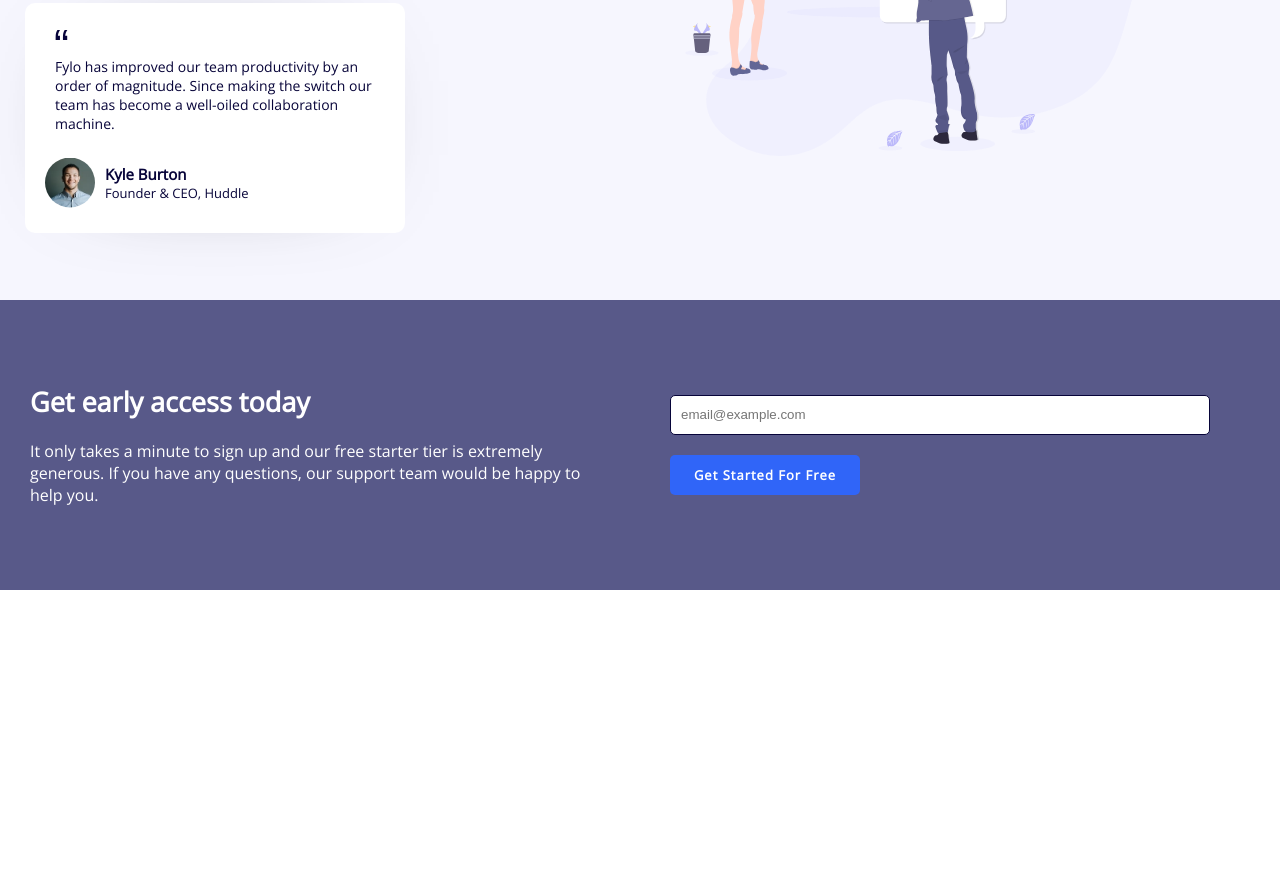
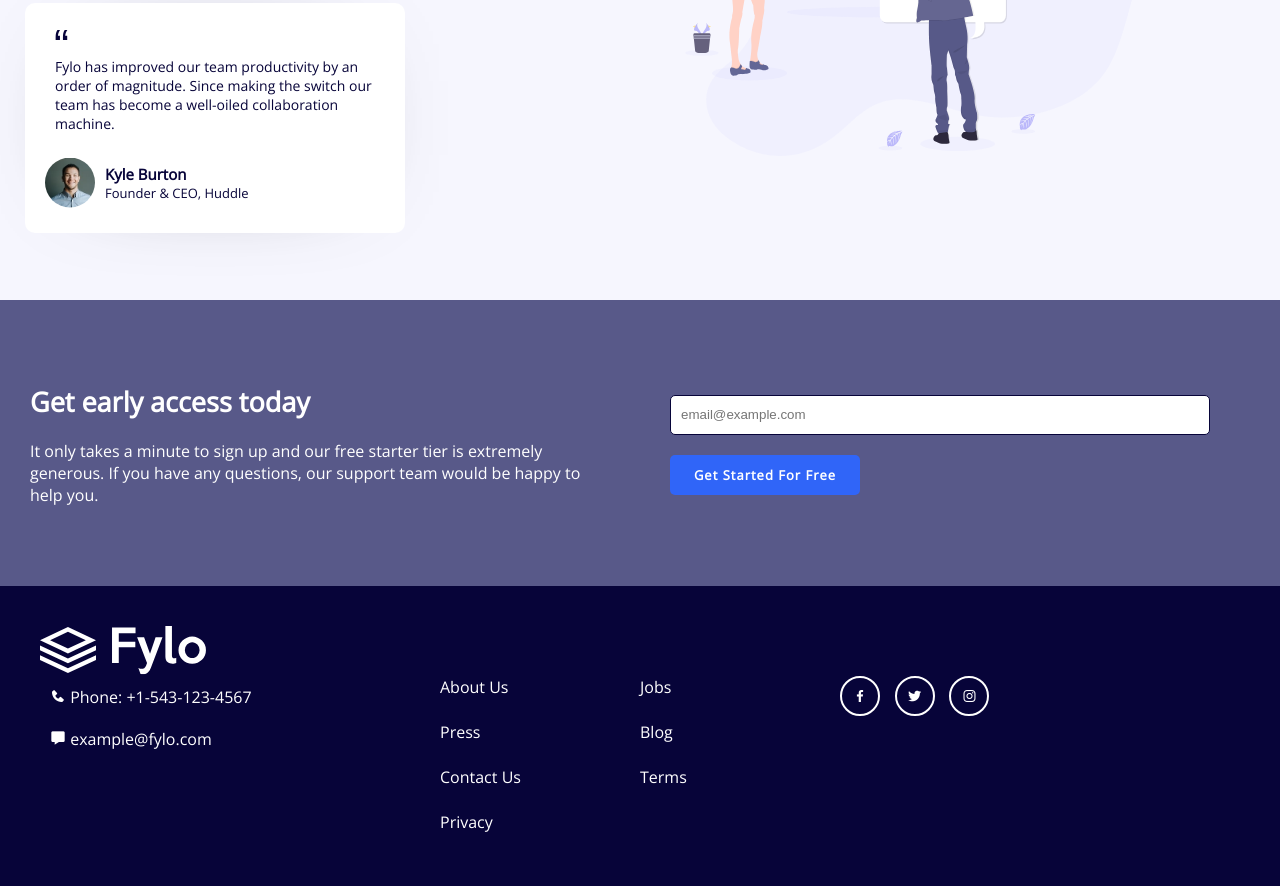
Before and after one commit to DaniloMereles/Fylo, a plain HTML site: page index.html in a window 1280 px wide. Shown: the part 1129-2015 px from the top of the page. Before the commit the page ends 1719 px from the top, so only its background shows below. Drawn offline with nearby package versions, Linux system fonts and the light colour scheme.

Commit message:
Create the FOOTER section

```diff
--- a/app/src/scss/components/_about.scss
+++ b/app/src/scss/components/_about.scss
@@ -44,7 +44,7 @@
     }
 }
 
-@media(max-width: 475px){
+@media(max-width: 800px){
     .about{
         width: 100%;
         height: 950px;
--- a/app/src/scss/components/_footer.scss
+++ b/app/src/scss/components/_footer.scss
@@ -57,7 +57,7 @@
 
 }
 
-@media(max-width: 475px){
+@media(max-width: 800px){
     .footer{
         width: 100%;
         height: 470px;
--- a/app/src/scss/components/_header.scss
+++ b/app/src/scss/components/_header.scss
@@ -22,7 +22,7 @@
     }
 }
 
-@media(max-width: 475px){
+@media(max-width: 800px){
     .header{
         width: 100%;
         height: 80px;
--- a/app/src/scss/components/_hero.scss
+++ b/app/src/scss/components/_hero.scss
@@ -44,7 +44,7 @@
     }
 }
 
-@media(max-width: 475px){
+@media(max-width: 800px){
     .hero{
         width: 100%;
         height: 700px;
--- a/app/src/scss/components/_main.scss
+++ b/app/src/scss/components/_main.scss
@@ -16,7 +16,7 @@
     }
 }
 
-@media(max-width: 475px){
+@media(max-width: 800px){
     .main{
         width: 100%;
         height: 1265px;
--- a/index.html
+++ b/index.html
@@ -5,6 +5,7 @@
     <meta http-equiv="X-UA-Compatible" content="IE=edge">
     <meta name="viewport" content="width=device-width, initial-scale=1.0">
     <title>Fylo Landing Page || Danilo Mereles</title>
+    <link href='https://unpkg.com/boxicons@2.0.7/css/boxicons.min.css' rel='stylesheet'>
     <link rel="stylesheet" href="./app/public/css/styles.css">
     <link rel="shortcut icon" href="./app/public/img/favicon-32x32.png" type="image/x-icon">
 </head>
@@ -52,7 +53,6 @@
 
     <main class="main">
         <div class="main__curve"></div>
-
         <section class="main__container">
             <article class="about">
                 <div class="about__texts">
@@ -119,5 +119,42 @@
             </article>
         </section>
     </main>
+
+    <footer class="footer">
+       <div class="footer__logo">
+           <img src="./app/public/img/logo2.svg" alt="Fylo logo">
+       </div>
+
+       <div class="footer__items">
+           <div class="footer__contact">
+               <a href="#">
+                <i class='bx bxs-phone'></i>
+                Phone: +1-543-123-4567
+               </a>
+
+               <a href="#">
+                <i class='bx bxs-message'></i>
+                example@fylo.com
+               </a>
+           </div>
+
+           <div class="footer__grid">
+                <a href="#">About Us</a>
+                <a href="#">Jobs</a>
+                <a href="#">Press</a>
+                <a href="#">Blog</a>
+
+                <a href="#">Contact Us</a>
+                <a href="#">Terms</a>
+                <a href="#">Privacy</a>
+           </div>
+
+           <div class="footer__social">
+                <i class='bx bxl-facebook'></i>
+                <i class='bx bxl-twitter'></i>
+                <i class='bx bxl-instagram' ></i>
+           </div>
+       </div>
+    </footer>
 </body>
 </html>
```
Also changed, not shown: app/public/css/styles.css.
